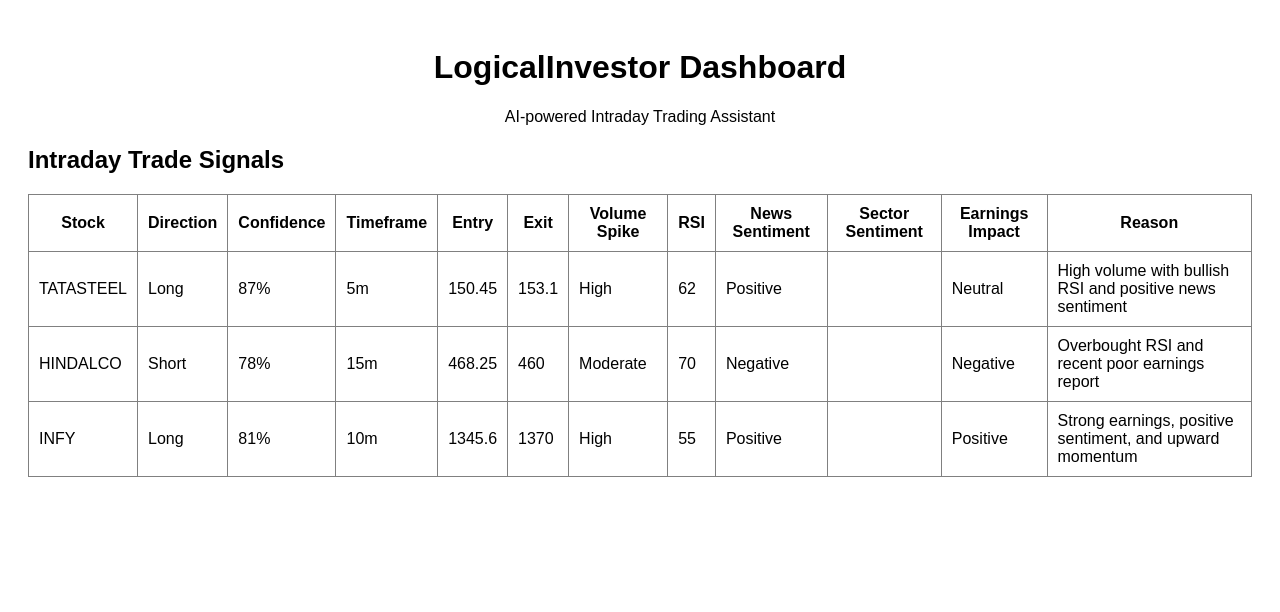
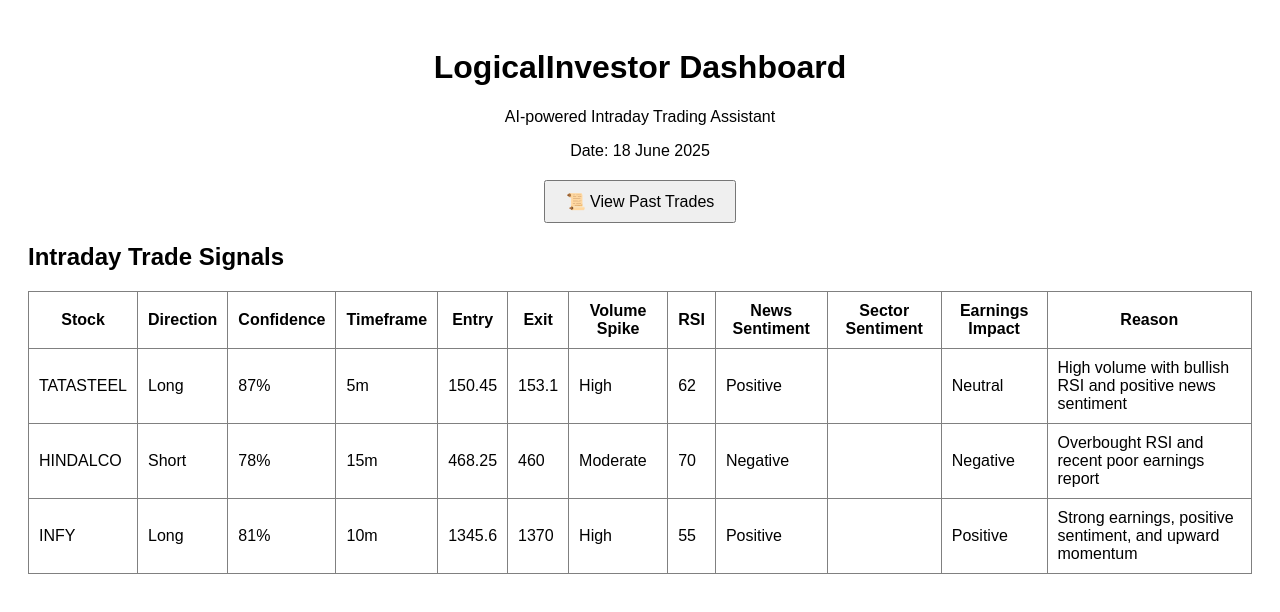
Before and after one commit to baddamsahithreddy/investor, a Next.js app: page / in a window 1280 px wide. Shown: the top 612 px of the page. Built offline with nearby package versions, Linux system fonts and the light colour scheme.

Commit message:
Update index.js

```diff
--- a/pages/index.js
+++ b/pages/index.js
@@ -1,8 +1,19 @@
 // pages/index.js
 import React, { useEffect, useState } from "react";
+import Link from "next/link";
 
 export default function Home() {
   const [signals, setSignals] = useState([]);
+  const [isLoading, setIsLoading] = useState(true);
+  const today = new Date();
+  const dateStr = today.toLocaleDateString("en-IN", {
+    year: "numeric",
+    month: "long",
+    day: "numeric",
+  });
+
+  const hour = today.getHours();
+  const isMidnight = hour < 9; // before market opens
 
   useEffect(() => {
     async function fetchData() {
@@ -10,8 +21,10 @@
         const response = await fetch("/api/signals");
         const data = await response.json();
         setSignals(data);
+        setIsLoading(false);
       } catch (error) {
         console.error("Failed to fetch signals:", error);
+        setIsLoading(false);
       }
     }
     fetchData();
@@ -21,16 +34,21 @@
     <div style={{ padding: "20px", fontFamily: "Arial" }}>
       <h1 style={{ textAlign: "center" }}>LogicalInvestor Dashboard</h1>
       <p style={{ textAlign: "center" }}>AI-powered Intraday Trading Assistant</p>
+      <p style={{ textAlign: "center", marginBottom: "20px" }}>Date: {dateStr}</p>
+      <div style={{ textAlign: "center", marginBottom: "20px" }}>
+        <Link href="/history"><button style={{ padding: "10px 20px", fontSize: "16px" }}>📜 View Past Trades</button></Link>
+      </div>
+
       <div>
         <h2>Intraday Trade Signals</h2>
-        {signals.length === 0 ? (
+        {isMidnight ? (
+          <p>⚠️ Analysis for today is in progress. Please check back after 9:15 AM.</p>
+        ) : isLoading ? (
           <p>Loading signals...</p>
+        ) : signals.length === 0 ? (
+          <p>No signals available.</p>
         ) : (
-          <table
-            border="1"
-            cellPadding="10"
-            style={{ width: "100%", borderCollapse: "collapse" }}
-          >
+          <table border="1" cellPadding="10" style={{ width: "100%", borderCollapse: "collapse" }}>
             <thead>
               <tr>
                 <th>Stock</th>
```
